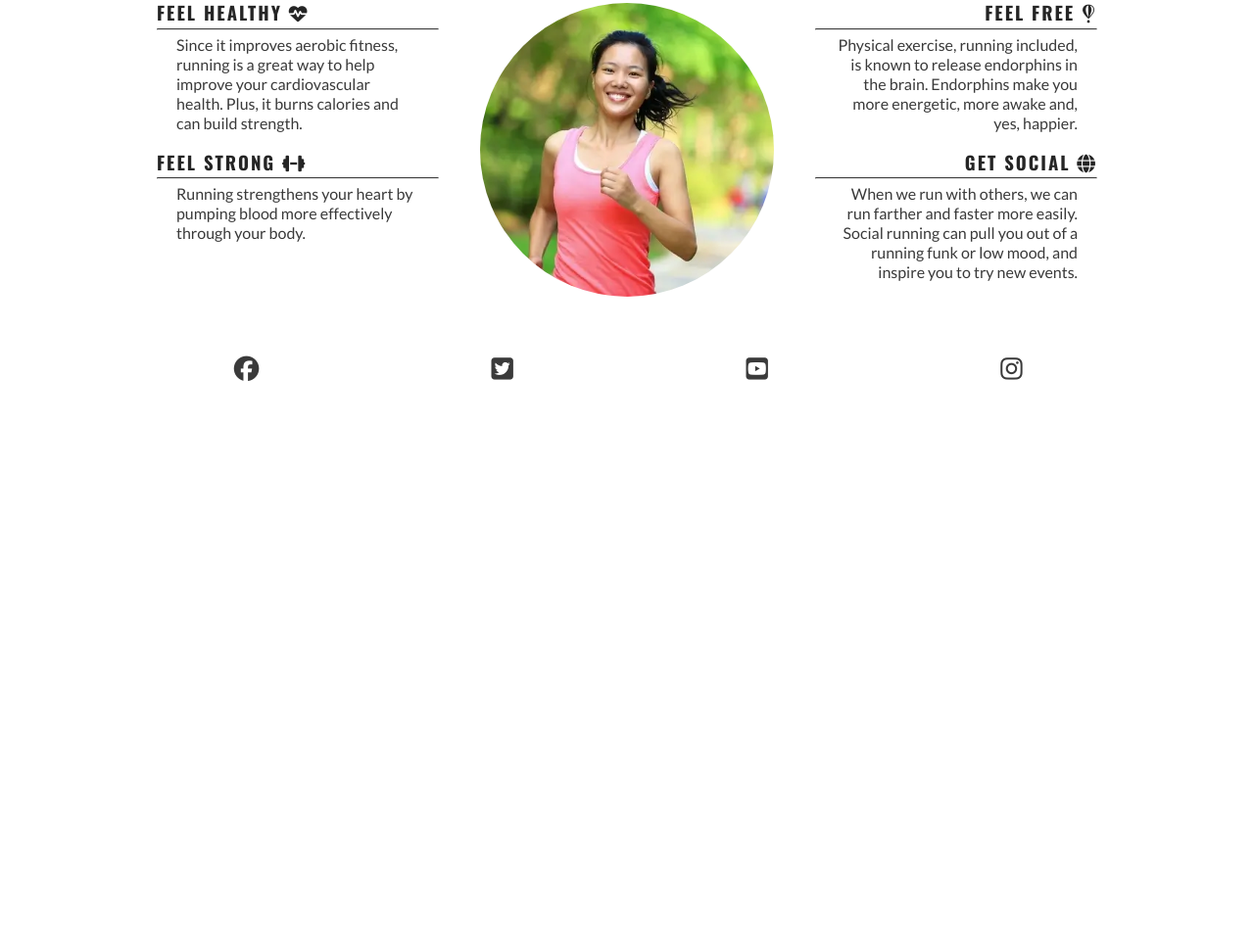
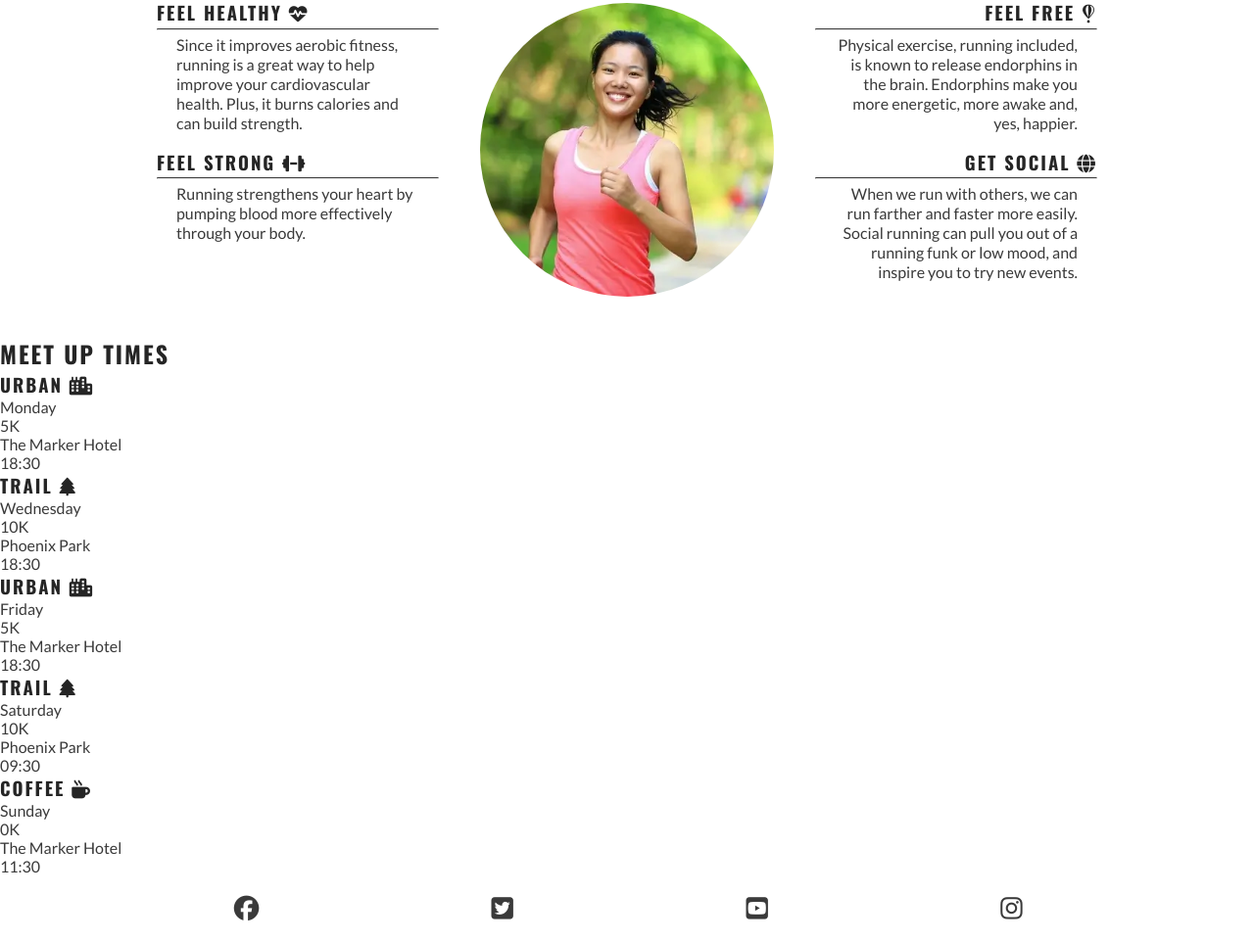
Before and after one commit to ShaneTaylor-IT/love-running, a plain HTML site: page index.html in a window 1280 px wide. Shown: the part 782-1744 px from the top of the page at 98% size. Before the commit the page ends 1193 px from the top, so only its background shows below. Drawn offline with nearby package versions, Linux system fonts and the light colour scheme.

Commit message:
Add meetups section HTML

```diff
--- a/index.html
+++ b/index.html
@@ -79,7 +79,54 @@
                     <div id="circle-cover-bg"></div>
                 </div>
             </div>
-
+        </section>
+        <section id="meetups">
+            <h2>Meet up times</h2>
+            <!-- div#times>div*5>h3=p*4 emmet-->
+            <!-- First, we write div#times, which as you already know,
+                 creates a div with the ID times.
+                 Then we use the > symbol to indicate child elements, and we write div*5.
+                 This part will create the five child divs we mentioned.
+                 Next, another > symbol followed by h3 to say that we want each of our
+                 child divs to contain an h3 element.
+                 We also want these divs to contain four paragraphs each, so we can use the + to
+                 indicate that, and then p*4, which will tell Emmet to create the four paragraph
+                 elements after the level three heading.-->
+            <div>
+                <h3>Urban <i class="fa-solid fa-city"></i></h3>
+                <p>Monday</p>
+                <p>5K</p>
+                <p>The Marker Hotel</p>
+                <p>18:30</p>
+            </div>
+            <div>
+                <h3>Trail <i class="fa-solid fa-tree"></i></h3>
+                <p>Wednesday</p>
+                <p>10K</p>
+                <p>Phoenix Park</p>
+                <p>18:30</p>
+            </div>
+            <div>
+                <h3>Urban <i class="fa-solid fa-city"></i></h3>
+                <p>Friday</p>
+                <p>5K</p>
+                <p>The Marker Hotel</p>
+                <p>18:30</p>
+            </div>
+            <div>
+                <h3>Trail <i class="fa-solid fa-tree"></i></h3>
+                <p>Saturday</p>
+                <p>10K</p>
+                <p>Phoenix Park</p>
+                <p>09:30</p>
+            </div>
+            <div>
+                <h3>Coffee <i class="fa-solid fa-mug-hot"></i></h3>
+                <p>Sunday</p>
+                <p>0K</p>
+                <p>The Marker Hotel</p>
+                <p>11:30</p>
+            </div>
 
         </section>
     </main>
```
